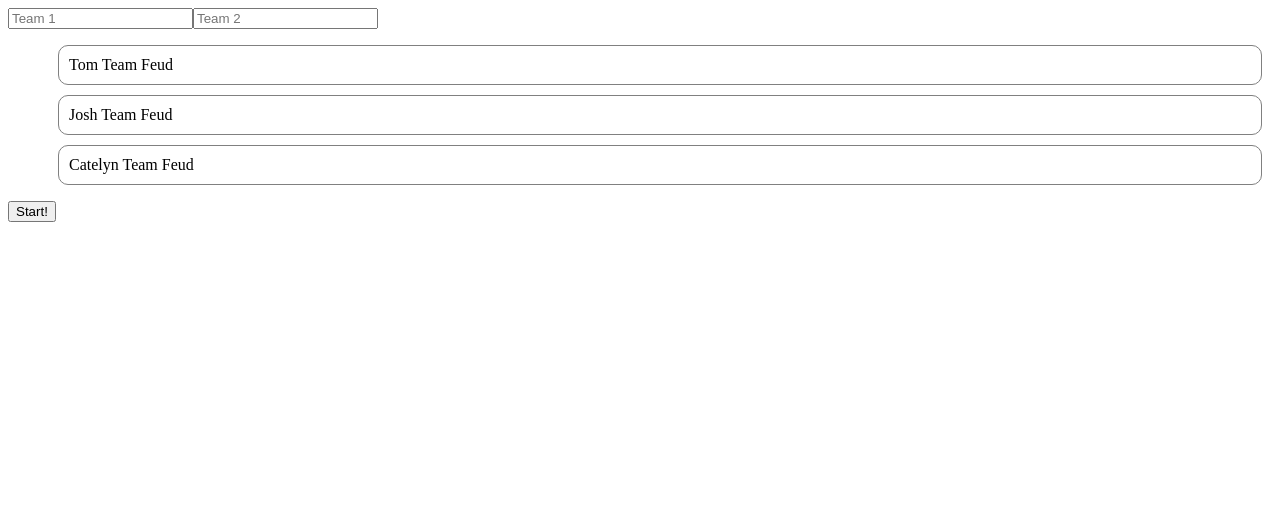
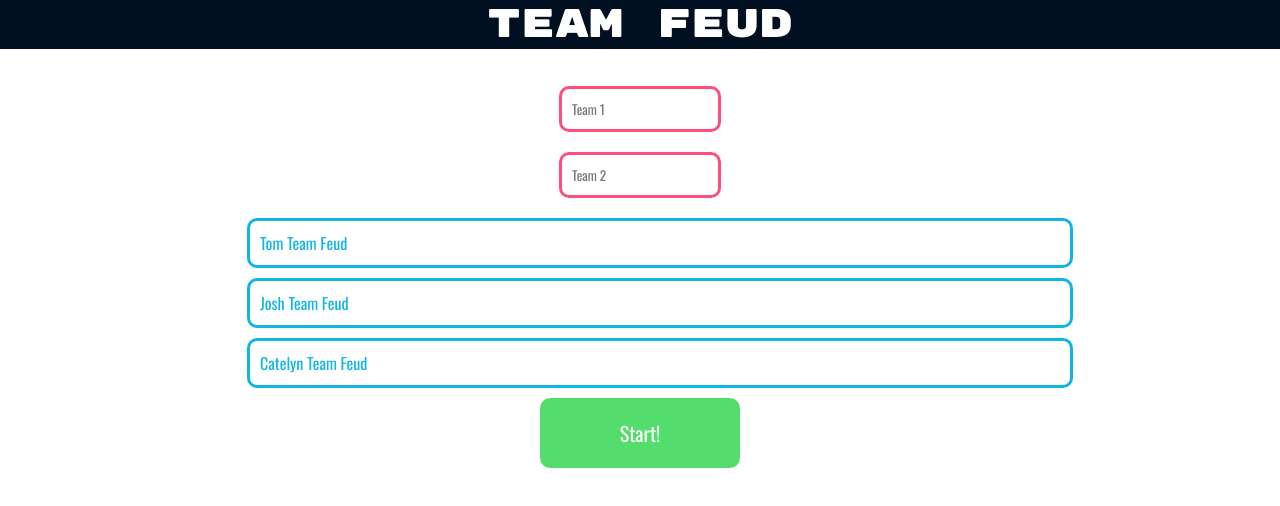
Before and after one commit to cjscholl/team-feud, a React app in the folder app/client/: page /teamfeud/start in a window 1280 px wide. Shown: the top 506 px of the page. Built offline with nearby package versions, Linux system fonts and the light colour scheme.

Commit message:
feat: add styles for start menu

```diff
--- a/app/client/package.json
+++ b/app/client/package.json
@@ -31,6 +31,8 @@
     "@babel/preset-react": "^7.10.4",
     "babel-loader": "^8.1.0",
     "copy-webpack-plugin": "^6.0.3",
+    "css-loader": "^3.6.0",
+    "style-loader": "^1.2.1",
     "webpack": "^4.43.0",
     "webpack-cli": "^3.3.12",
     "webpack-dev-server": "^3.11.0"
--- a/app/client/src/App.js
+++ b/app/client/src/App.js
@@ -6,14 +6,20 @@ import {
 import GameMenu from './components/GameMenu';
 import StartMenu from './components/StartMenu';
 import Game from './components/Game';
-
+import Header from './components/common/Header';
+import Content from './components/common/Content';
 export const App = () => (
+    <>
+        <Header/>
+        <Content>
             <Router basename="/teamfeud">
                 <Route path="/home" component={GameMenu}/>
                 <Route path="/start" component={StartMenu}/>
                 <Route path="/game" component={Game}/>
                 <Route path="/create" render={() => <CreateMenu/>}/>
             </Router>
+        </Content>
+    </>
 )
 
 export default App;
--- a/app/client/src/components/GameMenu.js
+++ b/app/client/src/components/GameMenu.js
@@ -1,6 +1,8 @@
 import React from 'react';
 import styled from 'styled-components';
 import { Link } from 'react-router-dom';
+
+// const Title = styled.h1'';
 
 export const GameMenu = () => (
     <>
--- a/app/client/src/components/StartMenu.js
+++ b/app/client/src/components/StartMenu.js
@@ -3,17 +3,55 @@ import styled from 'styled-components';
 import { testData } from '../constants/testData';
 import { useHistory } from 'react-router-dom';
 
+const StartMenuContainer = styled.div`
+    display: flex;
+    flex-direction: column;
+    align-items: center;
+`;
 const SelectionMenu = styled.ul`
     list-style: none;
+    margin: 0;
 `;
 
 const SelectionItem = styled.li`
     cursor: pointer;
-    border: 1px solid grey;
+    border: 3px solid #11B5E4;
     border-radius: 10px;
     padding: 10px;
     margin: 10px;
-    background-color: ${props => props.isSelected ? 'lightblue' : 'white'};
+    font-family: 'Oswald', sans-serif;
+    background-color: ${props => props.isSelected ? '#11B5E4' : 'white'};
+    color: ${props => props.isSelected ? 'white' : '#11B5E4'};
+    width: 800px;
+    transition: box-shadow .3s;
+
+    &:hover {
+        box-shadow: 0 0 11px rgba(33,33,33,.2);
+    }
+`;
+
+const StartButton = styled.button`
+    background-color: #53DD6C;
+    border-radius: 10px;
+    font-size: 20px;
+    border: none;
+    color: white;
+    padding: 20px;
+    width: 200px;
+    transition: box-shadow .3s;
+    font-family: 'Oswald', sans-serif;
+
+    &:hover {
+        box-shadow: 0 0 11px rgba(33,33,33,.2);
+    }
+`;
+
+const StyledInput = styled.input`
+    font-family: 'Oswald', sans-serif;
+    border: 3px solid #FF4D80;
+    padding: 10px;
+    margin: 10px 0;
+    border-radius: 10px;
 `;
 
 export const StartMenu = () => {
@@ -30,14 +68,14 @@ export const StartMenu = () => {
         history.push(`/game/${selectedGameId}/round/1`)
     }
     return (
-        <>
-            <input placeholder="Team 1" onChange={handleTeamSelection('team1')}/>
-            <input placeholder="Team 2" onChange={handleTeamSelection('team2')}/>
+        <StartMenuContainer>
+            <StyledInput placeholder="Team 1" onChange={handleTeamSelection('team1')}/>
+            <StyledInput placeholder="Team 2" onChange={handleTeamSelection('team2')}/>
             <SelectionMenu>
                 {testData.map(game => <SelectionItem isSelected={selectedGameId === game.id} onClick={() => setSelectedGame(game.id)}>{game.gameName}</SelectionItem>)}
             </SelectionMenu>
-            <button onClick={handleStartGame}>Start!</button>
-        </>
+            <StartButton onClick={handleStartGame}>Start!</StartButton>
+        </StartMenuContainer>
     )
 }
 
--- /dev/null
+++ b/app/client/src/components/common/Content.js
@@ -0,0 +1,12 @@
+import React from 'react';
+import styled from 'styled-components';
+
+const StyledContent = styled.div`
+    background: white;
+    font-family: 'Oswald', sans-serif;
+    margin: 0px 100px;
+`;
+
+export const Content = ({children}) => <StyledContent>{children}</StyledContent>
+
+export default Content;
--- /dev/null
+++ b/app/client/src/components/common/Header.js
@@ -0,0 +1,16 @@
+import React from 'react';
+import styled from 'styled-components';
+
+const StyledHeader = styled.h1`
+    background: #001021;
+    color: white;
+    text-align: center;
+    font-family: 'Rubik Mono One', sans-serif;
+    font-weight: 400;
+    font-size: 40px;
+    `
+;
+
+export const Header = () => <StyledHeader>TEAM FEUD</StyledHeader>
+
+export default Header;
--- a/app/client/src/index.html
+++ b/app/client/src/index.html
@@ -1,8 +1,9 @@
 <html>
   <head>
     <title>Team Feud</title>
-  </head>
-  <body>
+    <link href="https://fonts.googleapis.com/css2?family=Do+Hyeon&family=Oswald&family=Rubik+Mono+One&display=swap" rel="stylesheet">
+</head>
+  <body style="margin: 0; padding: none;">
     <div id="root"></div>
     <script src="main.bundle.js"></script>
   </body>
--- a/app/client/webpack.config.js
+++ b/app/client/webpack.config.js
@@ -20,7 +20,8 @@ module.exports = {
   },
   module: {
     rules: [
-        { test: /\.js$/, exclude: /node_modules/, loader: "babel-loader" }
+        { test: /\.js$/, exclude: /node_modules/, loader: "babel-loader" },
+        {test: /\.css$/i, use: ['style-loader', 'css-loader'] }
     ]
   },
   plugins: [
```
Also changed, not shown: 1 other file (tests, documents, lock files or other folders). Lines whose indentation alone changed are shown as unchanged.
